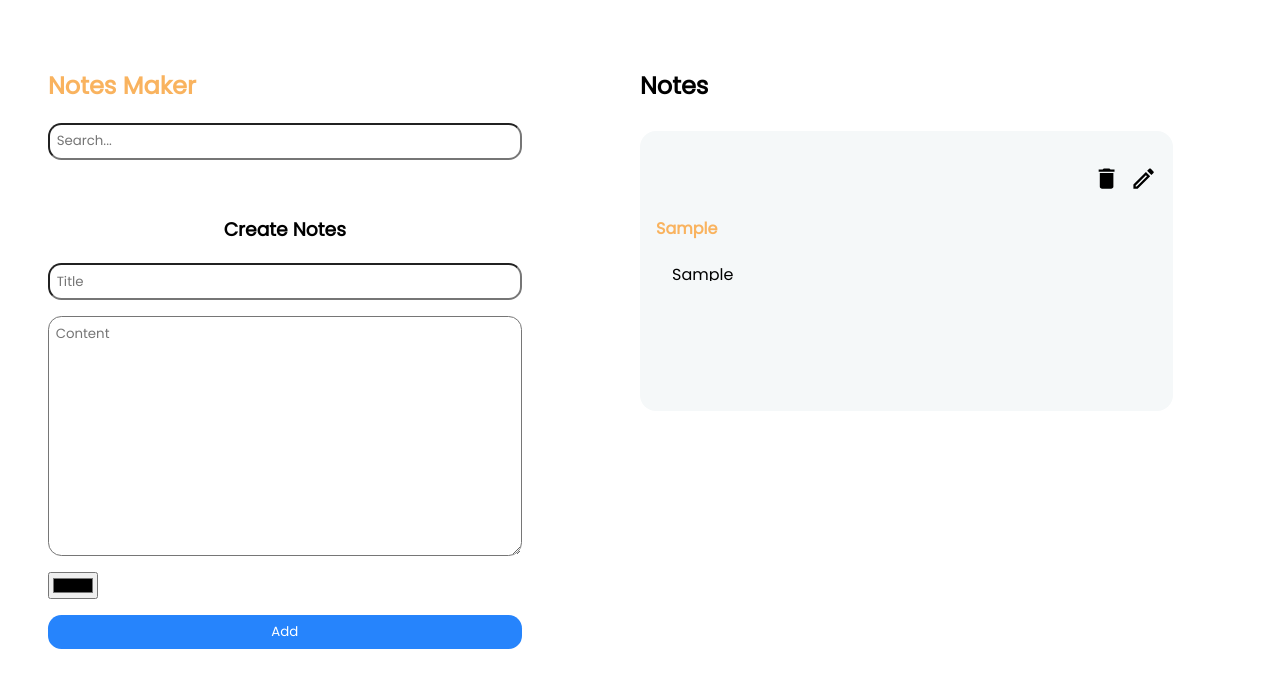
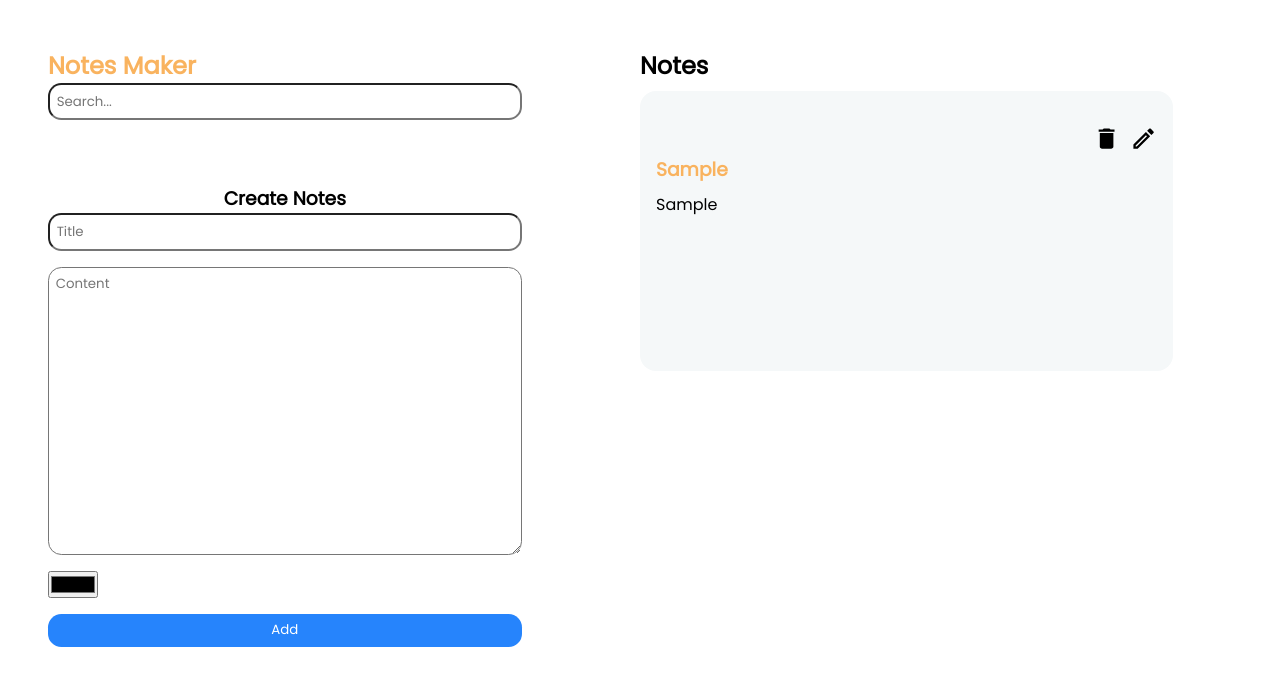
Before and after one commit to Aryann208/Notes-App, a React (Create React App) app: page / in a window 1280 px wide. Both pictures are taken after typing "Sample", "Sample" into the empty fields and a click on the button "Add". Shown: the top 688 px of the page. Built offline with nearby package versions, Linux system fonts and the light colour scheme.

Commit message:
design fix

```diff
--- a/src/App.css
+++ b/src/App.css
@@ -3,7 +3,31 @@
 * {
   box-sizing: border-box;
   font-family: Poppins, sans-serif;
+  margin: 0%;
+  padding:0;
 }
+
+/* Define the scrollbar styles */
+::-webkit-scrollbar {
+  width: 12px; /* Width of the entire scrollbar */
+}
+
+
+::-webkit-scrollbar-track {
+  background: #f1f1f1;
+}
+
+/* Handle */
+::-webkit-scrollbar-thumb {
+  background: #F9B35F;
+
+}
+
+/* Handle on hover */
+::-webkit-scrollbar-thumb:hover {
+  background: #F9B35F;
+}
+
 
 .header {
   height: 12%;
--- a/src/components/noteForm/NoteForm.js
+++ b/src/components/noteForm/NoteForm.js
@@ -43,7 +43,7 @@ const NoteForm = ({
           padding: '0.5em',
           borderRadius: '1em',
           margin: '0 auto',
-          minHeight: '30vh',
+          minHeight: '36vh',
           overflow: 'auto',
         }}
         placeholder="Content"
--- a/src/components/notes/Note.js
+++ b/src/components/notes/Note.js
@@ -120,23 +120,24 @@ const Note = ({ note, onEdit, onDelete }) => {
           <div
             style={{
               maxWidth: '100%',
-              maxHeight: '20%',
+              maxHeight: '40%',
               marginRight: '20px',
               flex: '1',
             }}
           >
-            <h4 style={{ color: '#F9B35F' }}>{note.title}</h4>
+            <h3 style={{ color: '#F9B35F' }}>{note.title}</h3>
             <p
               style={{
                 wordWrap: 'break-word',
                 overflowY: 'auto',
-                maxHeight: '65%',
-                padding: '0 1em',
+                padding: '0.5em 0em',
                 marginBottom: '0.5em',
+                maxHeight: '80%',
               }}
             >
               {note.content}
             </p>
+
             <div style={{ height: '1vh', width: '100%' }}></div>
           </div>
         </div>
```
